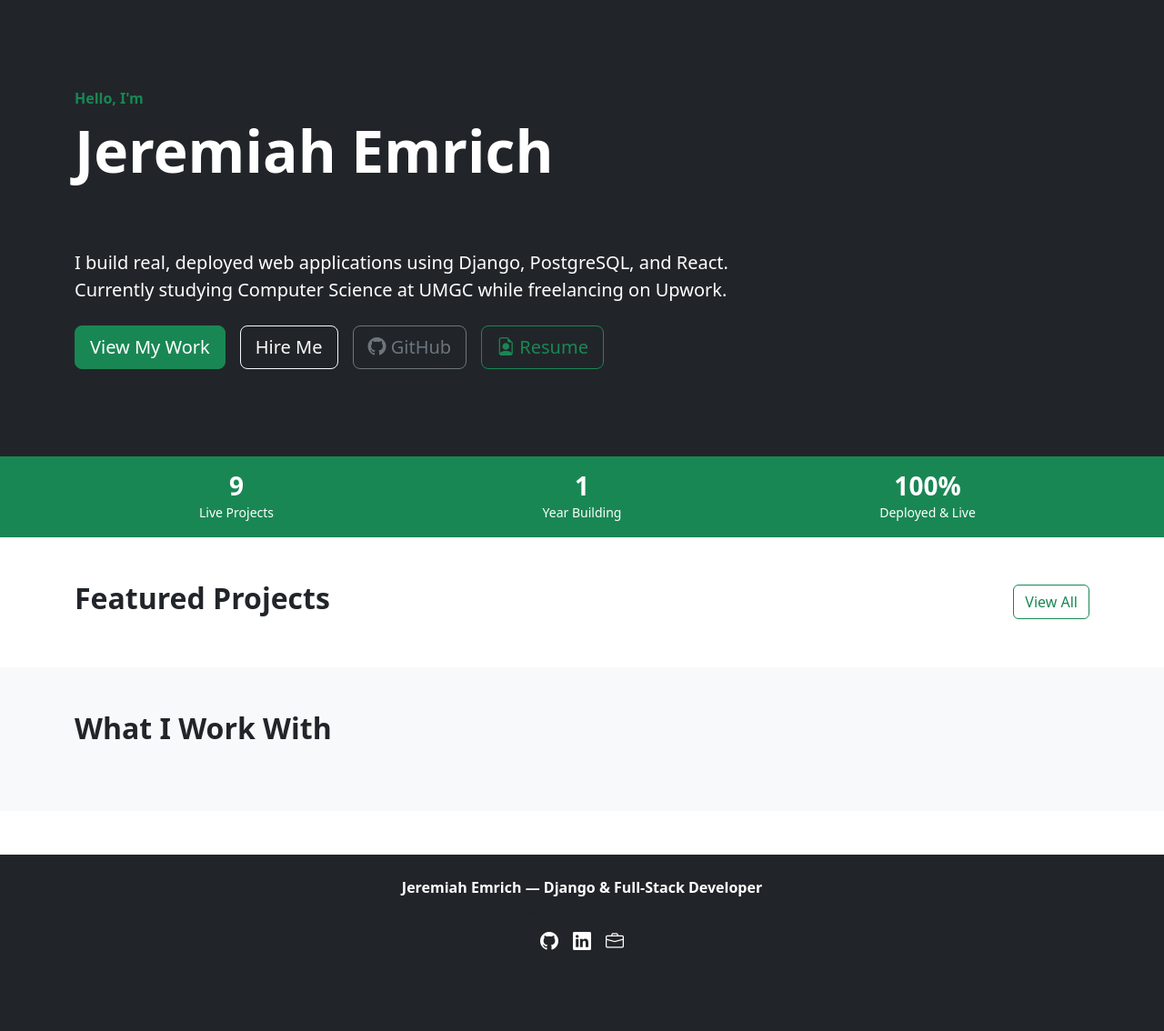
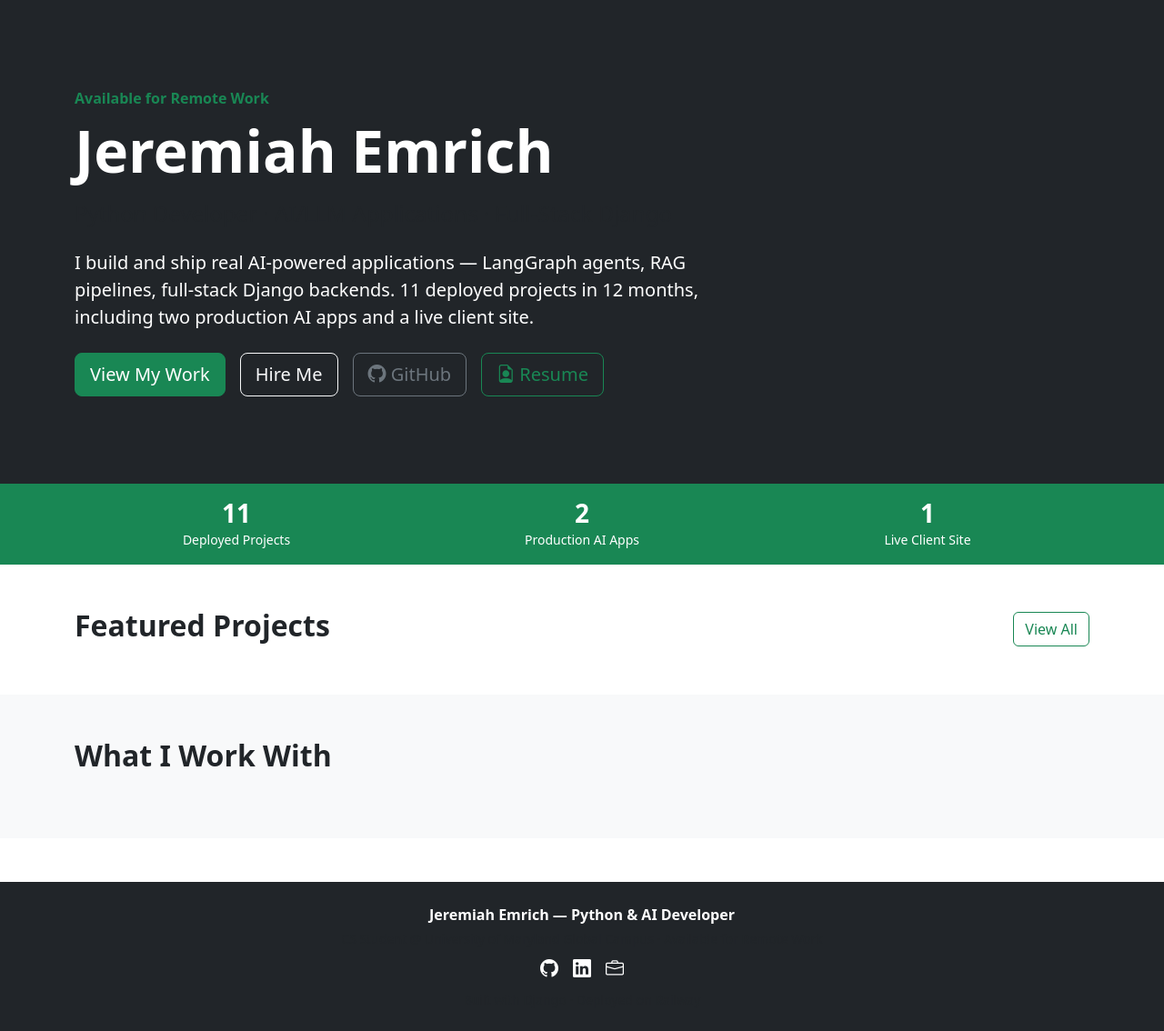
Before and after one commit to jemrich18/Portfolio, a Django app: template portfolio_app/templates/portfolio_app/home.html in a window 1280 px wide. Shown: the part 56-1190 px from the top of the page at 91% size. Before the commit the page ends 1101 px from the top, so only its background shows below. Run offline with Django 5.2, Linux system fonts and the light colour scheme; the template is opened without the code that fills it, so the values that code supplies are empty; parts of the project's set-up code (start-up, migrations or seed data) failed here and were passed over.

Commit message:
fixed hero

```diff
--- a/portfolio_app/templates/portfolio_app/base.html
+++ b/portfolio_app/templates/portfolio_app/base.html
@@ -4,7 +4,7 @@
 <head>
     <meta charset="UTF-8">
     <meta name="viewport" content="width=device-width, initial-scale=1.0">
-    <title>{% block title %}Jeremiah Emrich | Django Developer{% endblock %}</title>
+    <title>{% block title %}Jeremiah Emrich | Python & AI Developer{% endblock %}</title>
     <link href="https://cdn.jsdelivr.net/npm/bootstrap@5.3.0/dist/css/bootstrap.min.css" rel="stylesheet">
     <link href="https://cdn.jsdelivr.net/npm/bootstrap-icons@1.10.5/font/bootstrap-icons.css" rel="stylesheet">
 </head>
@@ -52,8 +52,8 @@
 
 <footer class="bg-dark text-white py-4 mt-5">
     <div class="container text-center">
-        <p class="mb-1 fw-bold">Jeremiah Emrich — Django & Full-Stack Developer</p>
-        <p class="mb-2 text-muted small">CS Student @ University of Maryland Global Campus</p>
+        <p class="mb-1 fw-bold">Jeremiah Emrich — Python & AI Developer</p>
+        <p class="mb-2 text-muted small">CS Student @ University of Maryland Global Campus · Available for Remote Work</p>
         <div class="d-flex justify-content-center gap-3 mb-2">
             <a href="https://github.com/jemrich18" target="_blank" class="text-white"><i class="bi bi-github fs-5"></i></a>
             <a href="https://www.linkedin.com/in/jeremiah-e-064bb0391/" target="_blank" class="text-white"><i class="bi bi-linkedin fs-5"></i></a>
--- a/portfolio_app/templates/portfolio_app/contact.html
+++ b/portfolio_app/templates/portfolio_app/contact.html
@@ -8,7 +8,7 @@
         <div class="row justify-content-center">
             <div class="col-lg-7">
                 <h1 class="fw-bold mb-2">Get In Touch</h1>
-                <p class="text-muted mb-5">Whether you have a job opportunity, a project in mind, or just want to connect — I'd love to hear from you.</p>
+                <p class="text-muted mb-5">Have a role, a project, or a problem that needs a Python or AI developer? I'm actively looking for remote opportunities and respond quickly.</p>
 
                 <form method="POST">
                     {% csrf_token %}
@@ -36,6 +36,9 @@
                 <div class="mt-5 pt-4 border-top">
                     <h5 class="fw-bold mb-3">Other Ways to Reach Me</h5>
                     <div class="d-flex flex-column gap-2">
+                        <a href="mailto:jemrich18@gmail.com" class="text-decoration-none text-dark">
+                            <i class="bi bi-envelope text-success"></i> jemrich18@gmail.com
+                        </a>
                         <a href="https://github.com/jemrich18" target="_blank" class="text-decoration-none text-dark">
                             <i class="bi bi-github text-success"></i> github.com/jemrich18
                         </a>
--- a/portfolio_app/templates/portfolio_app/home.html
+++ b/portfolio_app/templates/portfolio_app/home.html
@@ -1,6 +1,5 @@
 {% extends 'portfolio_app/base.html' %}
 {% load static %}
-
 
 {% block content %}
 
@@ -8,10 +7,10 @@
 <section class="bg-dark text-white py-5">
     <div class="container py-5">
         <div class="col-lg-8">
-            <p class="text-success fw-bold mb-2">Hello, I'm</p>
+            <p class="text-success fw-bold mb-2">Available for Remote Work</p>
             <h1 class="display-3 fw-bold mb-3">Jeremiah Emrich</h1>
-            <h2 class="h4 text-muted mb-4">Full-Stack Django Developer & CS Student</h2>
-            <p class="lead mb-4">I build real, deployed web applications using Django, PostgreSQL, and React. Currently studying Computer Science at UMGC while freelancing on Upwork.</p>
+            <h2 class="h4 text-muted mb-4">Python Developer · AI/LLM Applications · Full-Stack Django</h2>
+            <p class="lead mb-4">I build and ship real AI-powered applications — LangGraph agents, RAG pipelines, full-stack Django backends. 11 deployed projects in 12 months, including two production AI apps and a live client site.</p>
             <div class="d-flex gap-3 flex-wrap">
                 <a href="{% url 'projects' %}" class="btn btn-success btn-lg">View My Work</a>
                 <a href="{% url 'contact' %}" class="btn btn-outline-light btn-lg">Hire Me</a>
@@ -27,16 +26,16 @@
     <div class="container">
         <div class="row text-center">
             <div class="col-4">
-                <h3 class="fw-bold mb-0">9</h3>
-                <small>Live Projects</small>
+                <h3 class="fw-bold mb-0">11</h3>
+                <small>Deployed Projects</small>
+            </div>
+            <div class="col-4">
+                <h3 class="fw-bold mb-0">2</h3>
+                <small>Production AI Apps</small>
             </div>
             <div class="col-4">
                 <h3 class="fw-bold mb-0">1</h3>
-                <small>Year Building</small>
-            </div>
-            <div class="col-4">
-                <h3 class="fw-bold mb-0">100%</h3>
-                <small>Deployed & Live</small>
+                <small>Live Client Site</small>
             </div>
         </div>
     </div>
@@ -57,7 +56,7 @@
                     <div class="card-body d-flex flex-column">
                         <div class="d-flex justify-content-between align-items-start mb-2">
                             <h5 class="card-title fw-bold mb-0">{{ project.title }}</h5>
-                            <span class="badge bg-success">{{ project.category }}</span>
+                            <span class="badge {% if project.category == 'AI / Full Stack' %}bg-primary{% elif project.category == 'Client Project' %}bg-danger{% else %}bg-success{% endif %}">{{ project.category }}</span>
                         </div>
                         <p class="card-text text-muted flex-grow-1">{{ project.description }}</p>
                         <div class="mb-3">
```
Also changed, not shown: portfolio_app/templates/portfolio_app/about.html (+8 -11 lines), portfolio_app/views.py (+69 -62 lines).
